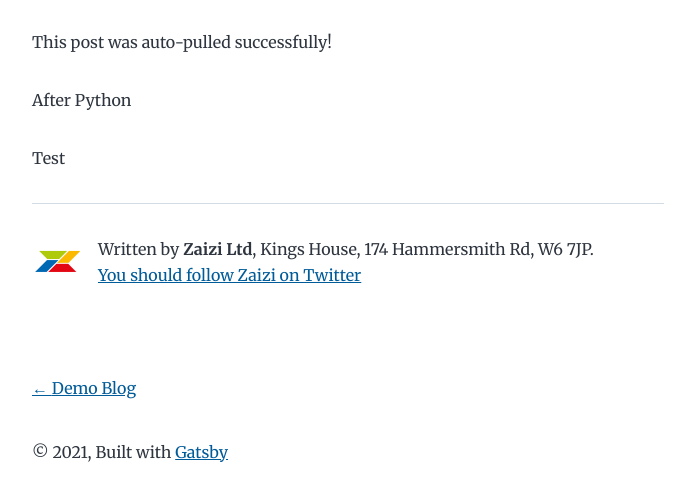
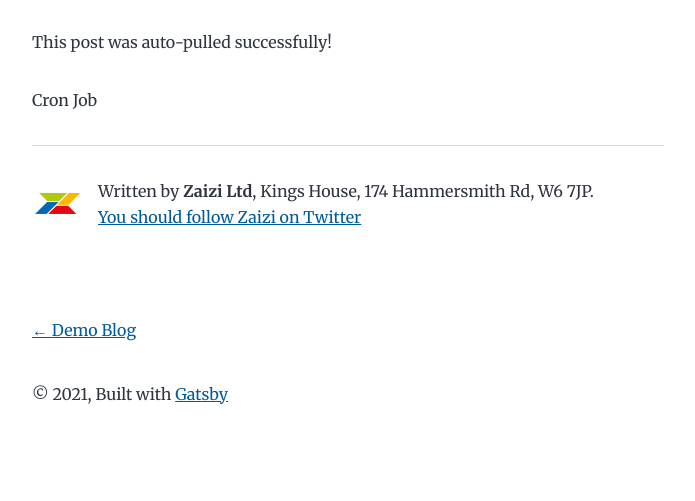
Before and after one commit to getmizanur/gatsby-blog, a Gatsby site: page /2021-06-14-auto-pulled/ in a window 1280 px wide. Shown: the part 211-712 px from the top of the page, without its empty margins (292-987 px from the left). Built offline with nearby package versions, Linux system fonts and the light colour scheme; Gatsby itself is replaced by a stand-in of ours.

Commit message:
Update Blog “2021-06-14-auto-pulled”

```diff
--- a/content/blog/2021-06-14-auto-pulled.md
+++ b/content/blog/2021-06-14-auto-pulled.md
@@ -5,6 +5,4 @@ date: 2021-06-14T09:38:30.455Z
 ---
 This post was auto-pulled successfully!
 
-After Python
-
-Test
+Cron Job
```
